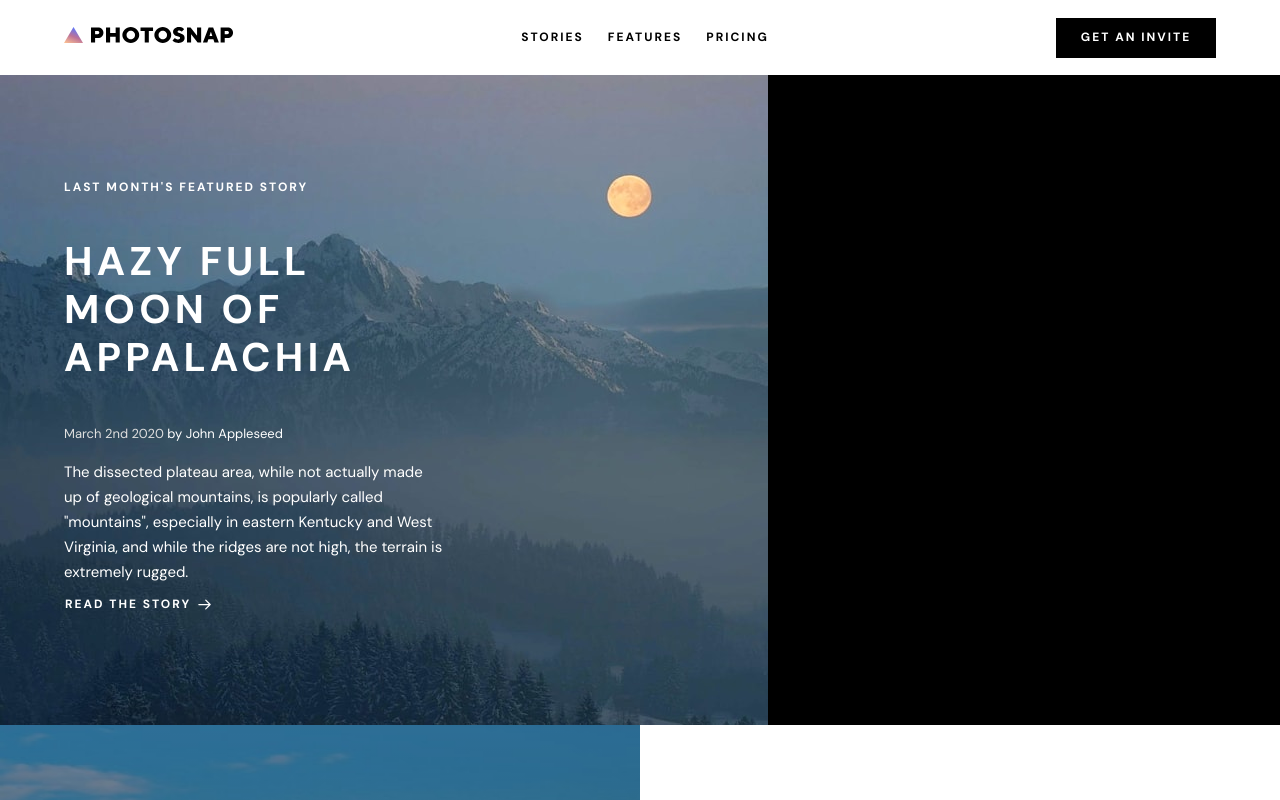
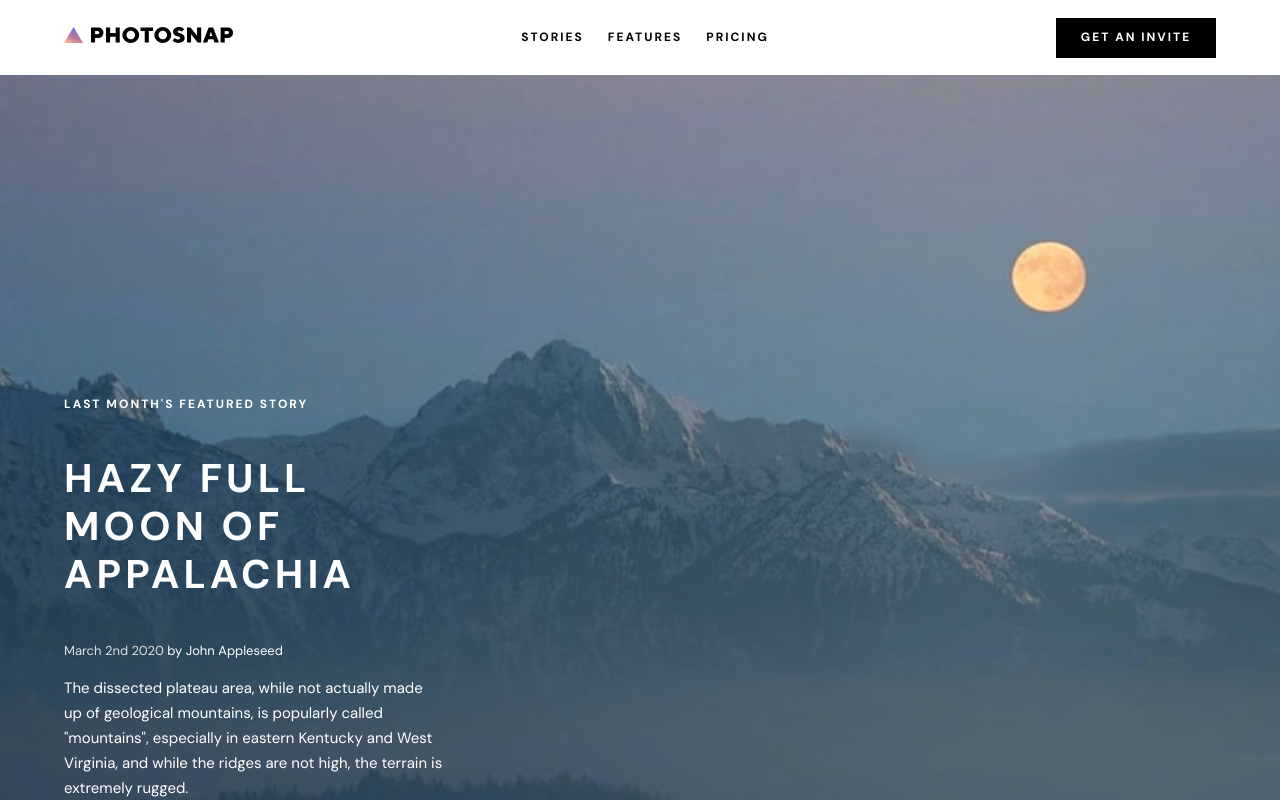
Before and after one commit to chungleee/photosnap, a Next.js app: page /stories in a window 1280 px wide. Shown: the top 800 px of the page. Built offline with nearby package versions, Linux system fonts and the light colour scheme.

Commit message:
100% width for picture tag

```diff
--- a/components/FeaturedStory/FeaturedStory.module.scss
+++ b/components/FeaturedStory/FeaturedStory.module.scss
@@ -5,10 +5,9 @@
 	background-color: map-get($map: $colors, $key: pure-black);
 	color: map-get($map: $colors, $key: pure-white);
 
-	picture {
-		img {
-			width: 100%;
-		}
+	picture,
+	img {
+		width: 100%;
 	}
 
 	.container {
```
